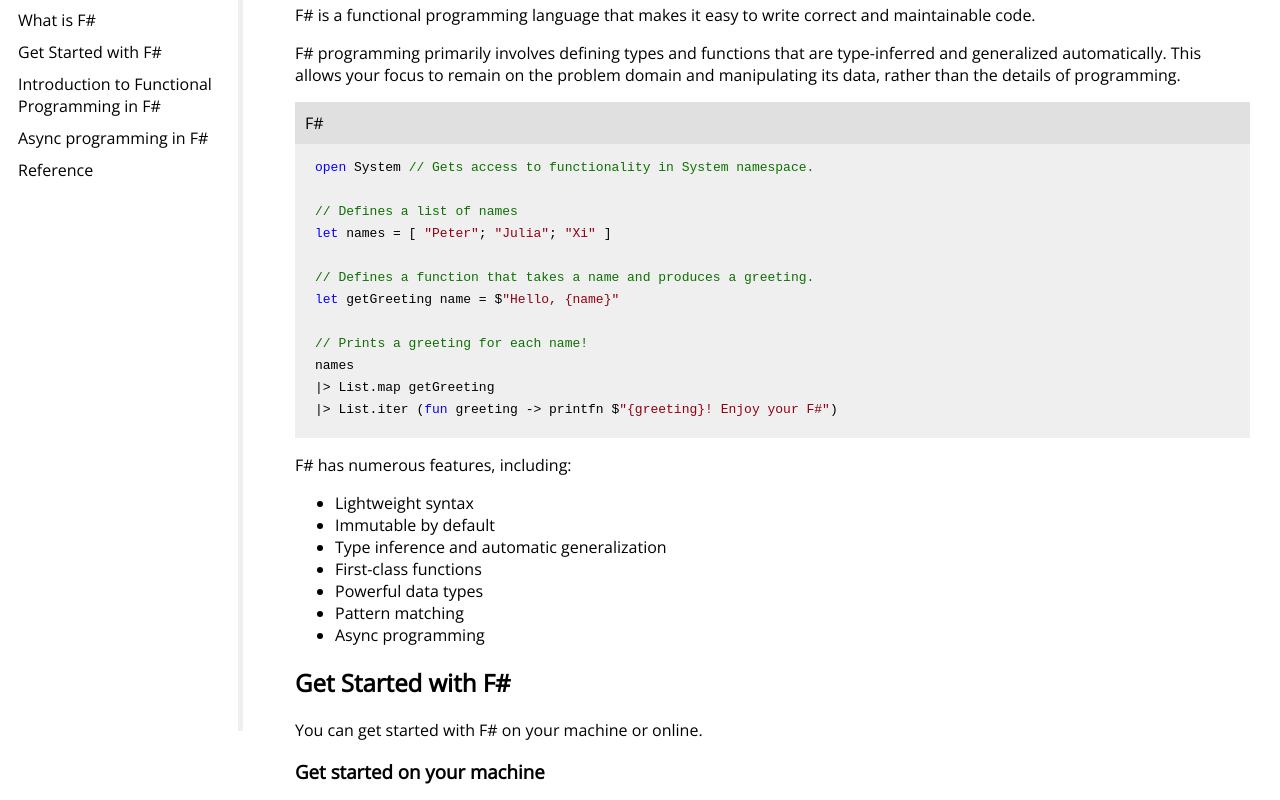
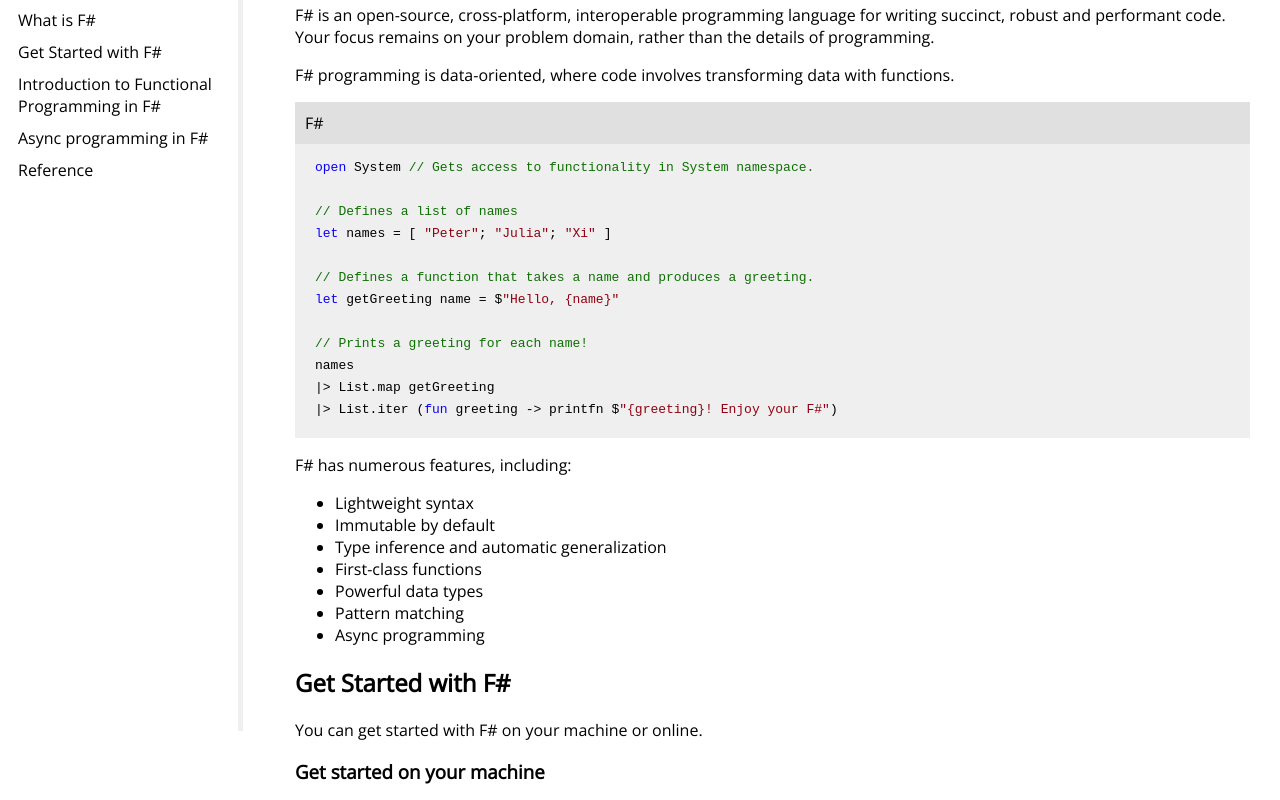
Before and after one commit to scc416/f--build-a-technical-documentation-page, a plain HTML site: page index.html in a window 1280 px wide. Shown: the part 77-877 px from the top of the page. Drawn offline with nearby package versions, Linux system fonts and the light colour scheme.

Commit message:
update content on what is F#

```diff
--- a/index.html
+++ b/index.html
@@ -37,14 +37,14 @@
           <h2>What is F#</h2>
         </header>
         <p>
-          F# is a functional programming language that makes it easy to write
-          correct and maintainable code.
+          F# is an open-source, cross-platform, interoperable programming
+          language for writing succinct, robust and performant code. Your focus
+          remains on your problem domain, rather than the details of
+          programming.
         </p>
         <p>
-          F# programming primarily involves defining types and functions that
-          are type-inferred and generalized automatically. This allows your
-          focus to remain on the problem domain and manipulating its data,
-          rather than the details of programming.
+          F# programming is data-oriented, where code involves transforming data
+          with functions.
         </p>
 
         <div class="code">
```
